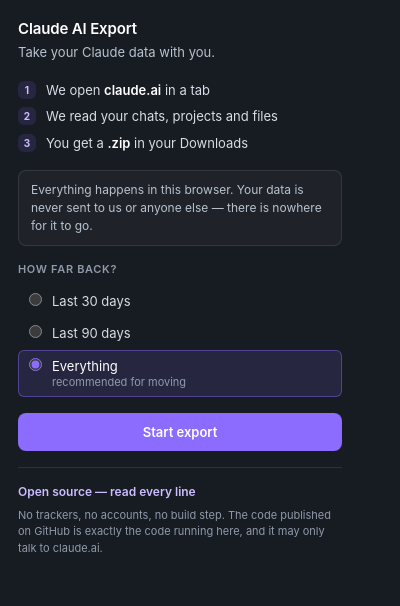
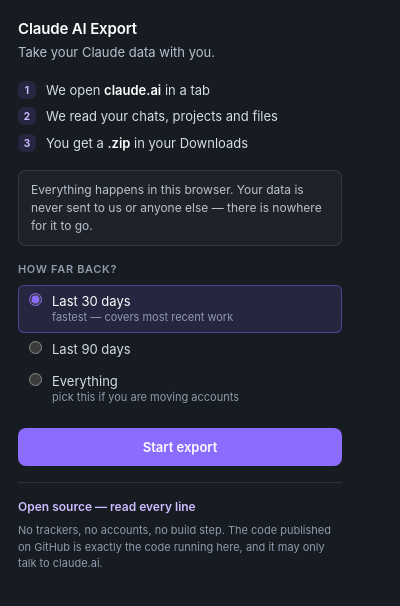
Before and after one commit to selan-ai/claude-ai-export, a browser extension: page extension/popup.html in a window 400 px wide. Drawn offline with Linux system fonts and the light colour scheme.

Commit message:
Default the range to last 30 days

```diff
--- a/extension/popup.html
+++ b/extension/popup.html
@@ -25,9 +25,9 @@
 
       <fieldset class="range">
         <legend>How far back?</legend>
-        <label><input type="radio" name="range" value="30" /><span>Last 30 days</span></label>
+        <label><input type="radio" name="range" value="30" checked /><span>Last 30 days<em>fastest — covers most recent work</em></span></label>
         <label><input type="radio" name="range" value="90" /><span>Last 90 days</span></label>
-        <label><input type="radio" name="range" value="0" checked /><span>Everything<em>recommended for moving</em></span></label>
+        <label><input type="radio" name="range" value="0" /><span>Everything<em>pick this if you are moving accounts</em></span></label>
       </fieldset>
 
       <button id="go" class="primary">Start export</button>
```
